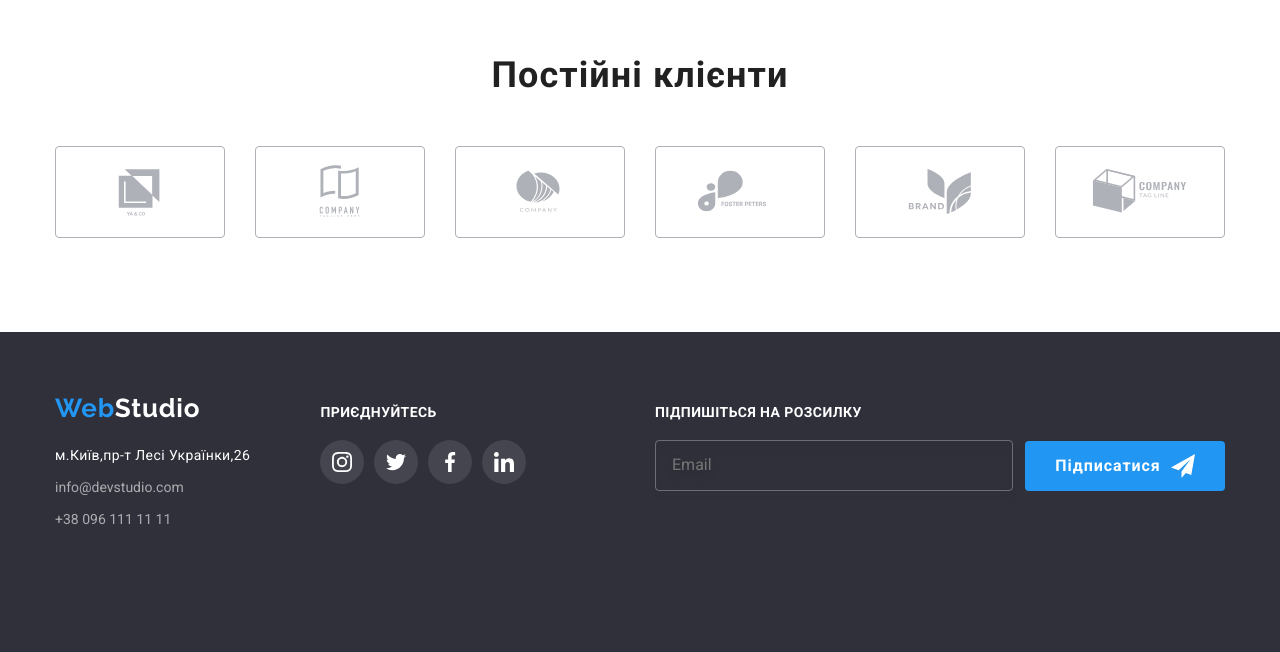
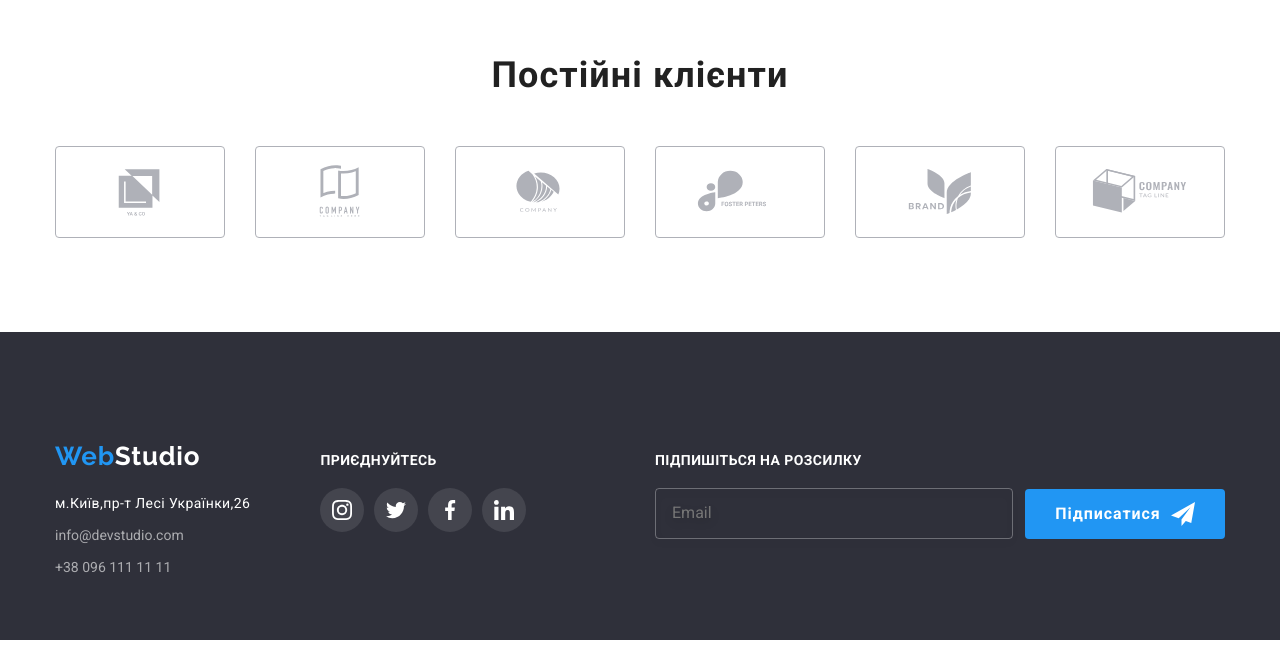
Before and after one commit to vlad-cat/goit-markup-hw-08, a plain HTML site: page index.html in a window 1280 px wide. Shown: the part 2341-2993 px from the top of the page. Drawn offline with nearby package versions, Linux system fonts and the light colour scheme.

Commit message:
виправив помилки на футері

```diff
--- a/scss/componets/_footer.scss
+++ b/scss/componets/_footer.scss
@@ -25,6 +25,12 @@
 
 .footer-address {
   margin-bottom: 60px;
+}
+
+@media screen and (min-width: 1200px) {
+  .footer-address {
+    margin-bottom: unset;
+  }
 }
 
 .footer-contacts__list {
@@ -155,7 +161,7 @@
   flex-direction: column;
   align-items: center;
   width: 100%;
-  padding-top: 60px;
+  margin-top: 60px;
   // padding-top: 12px;
 }
 
```
Also changed, not shown: css/main.css, css/main.min.css, 2 other files.
